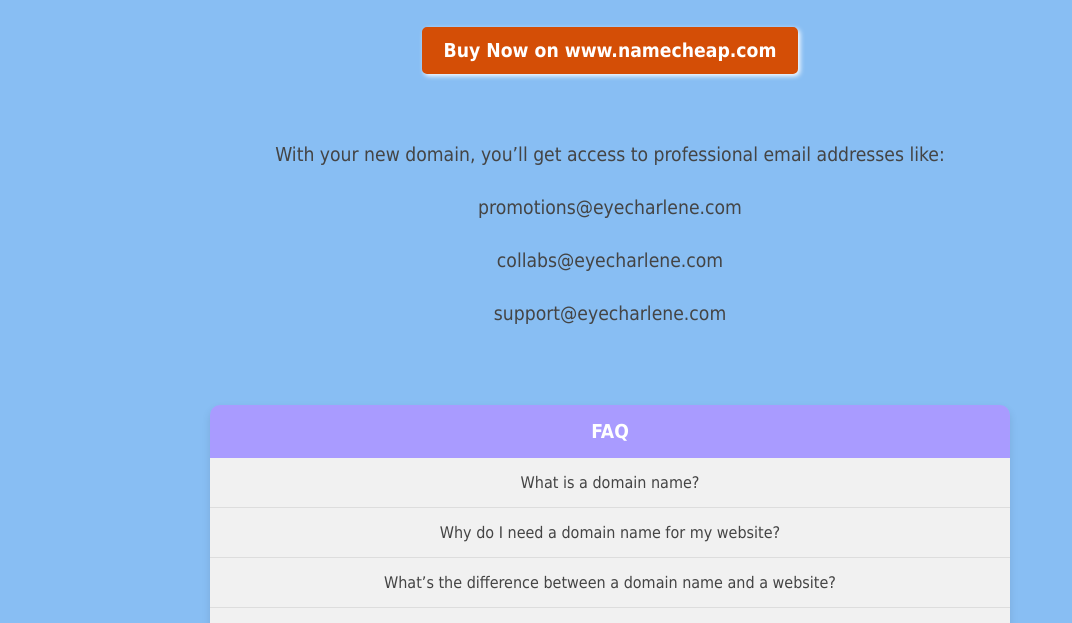
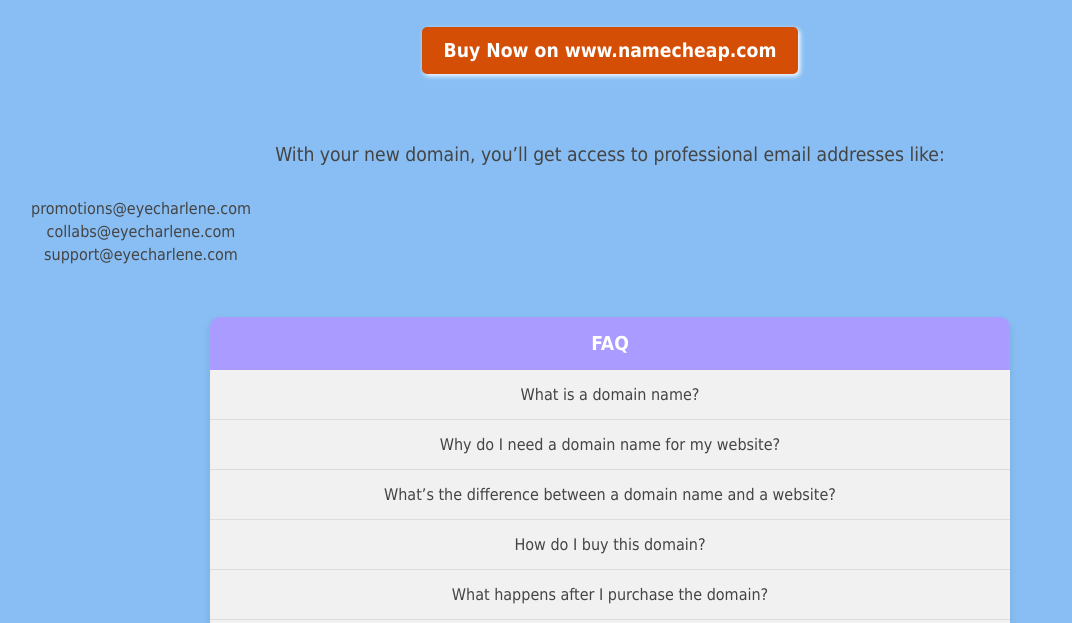
Before and after one commit to agigator/eyecharlene, a plain HTML site: page docs/index.html in a window 1280 px wide. Shown: the part 177-800 px from the top of the page, without its empty margins (30-1102 px from the left). Drawn offline with Linux system fonts and the light colour scheme.

Commit message:
Update index.html

```diff
--- a/docs/index.html
+++ b/docs/index.html
@@ -81,9 +81,11 @@
     <div style="height: 20px;"></div>
 
     <p>With your new domain, you’ll get access to professional email addresses like:</p>
-    <p>promotions@eyecharlene.com</p>
-    <p>collabs@eyecharlene.com</p>
-    <p>support@eyecharlene.com</p>
+    <table>
+        <tr><td>promotions@eyecharlene.com</td></tr>
+        <tr><td>collabs@eyecharlene.com</td></tr>
+        <tr><td>support@eyecharlene.com</td></tr>
+    </table>
 
     <div style="height: 20px;"></div>
 
```
